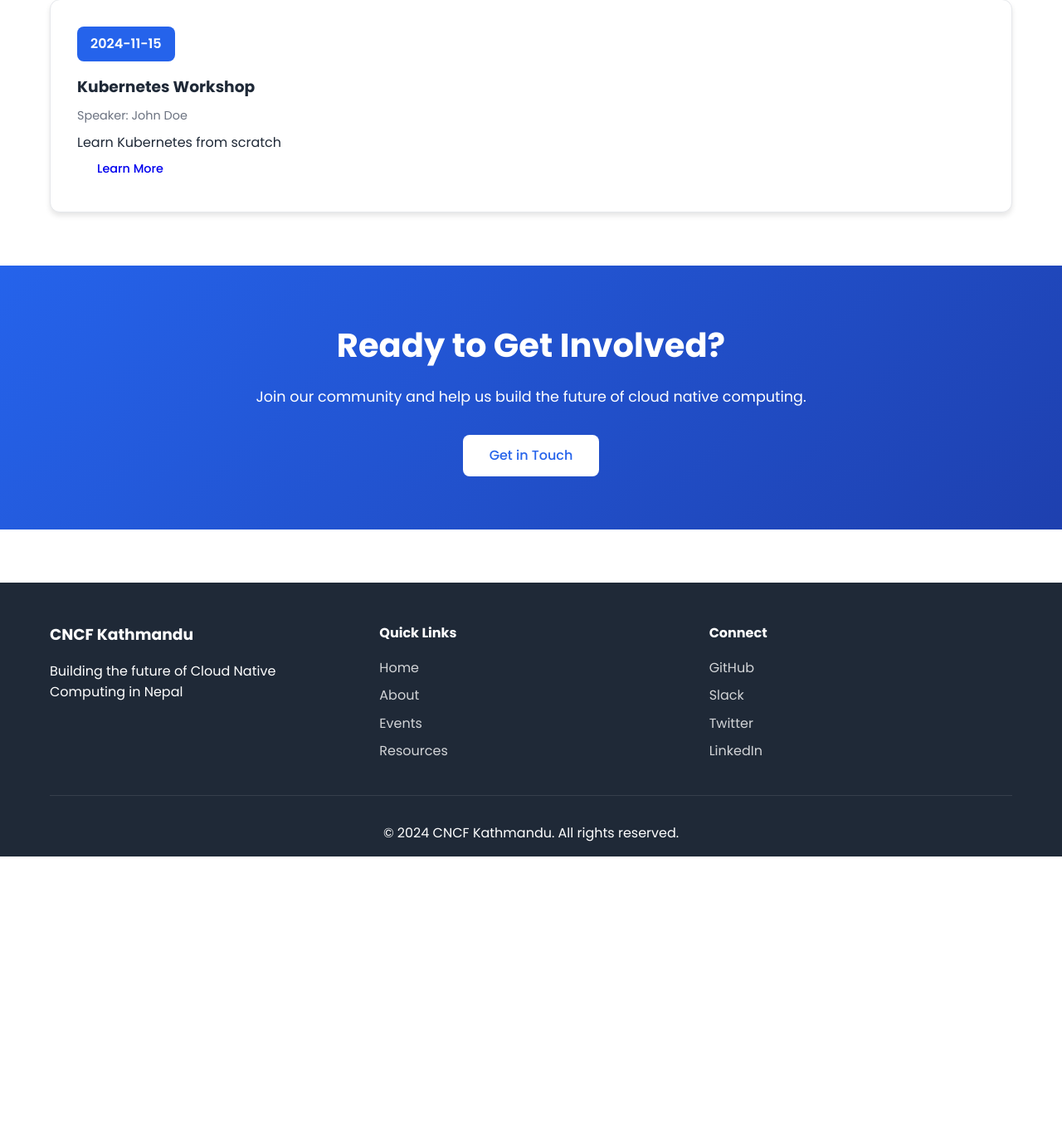
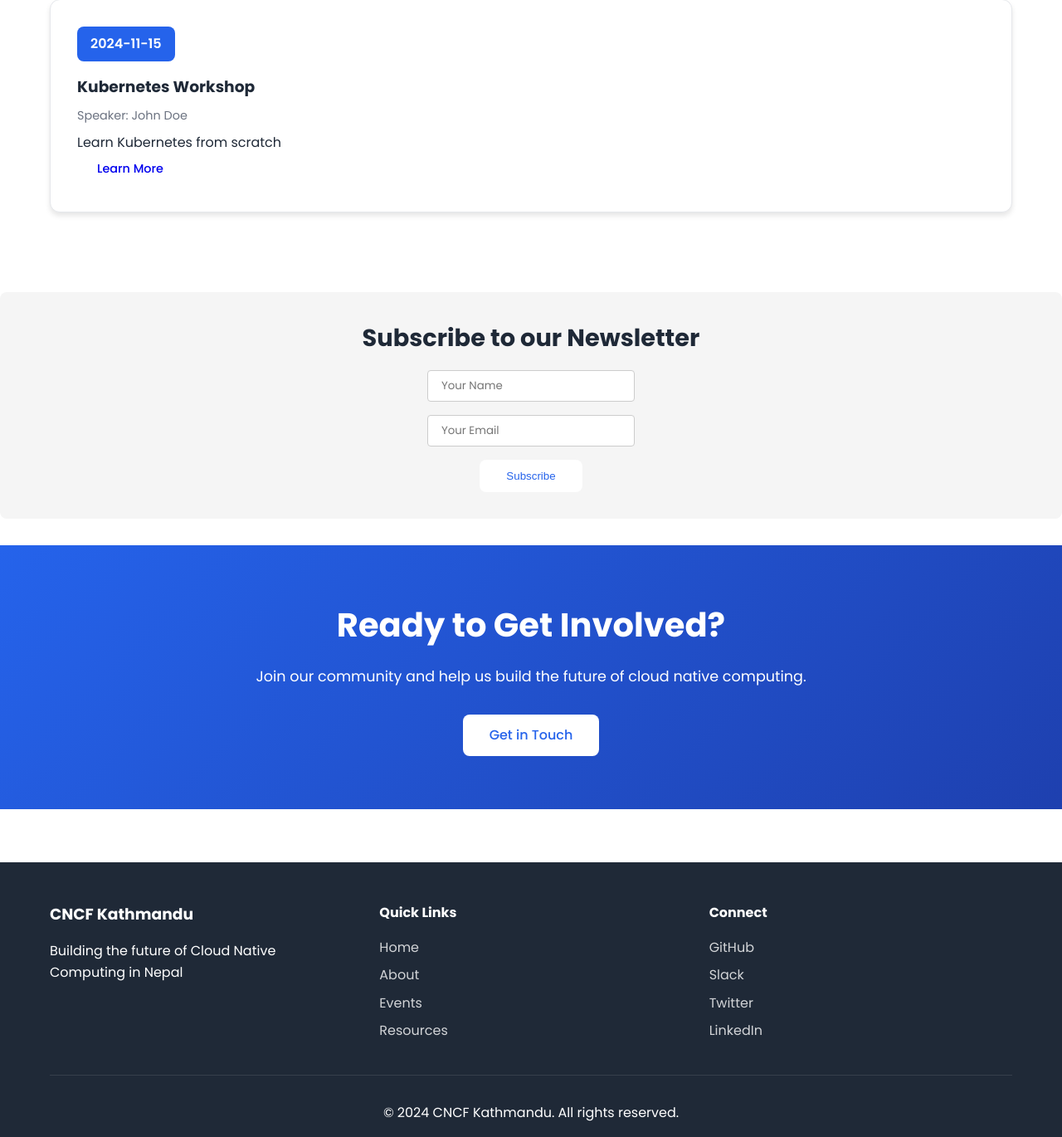
Before and after one commit to CNCF-Kathmandu/CNCF-Kathmandu, a FastAPI app: page / in a window 1280 px wide. Shown: the part 1216-2586 px from the top of the page at 83% size. Before the commit the page ends 2248 px from the top, so only its background shows below. Run offline with FastAPI, Linux system fonts and the light colour scheme.

Commit message:
feat: add newsletter signup form to hero section (fix #9)

```diff
--- a/main.py
+++ b/main.py
@@ -40,6 +40,24 @@
         "community_name": "CNCF Kathmandu",
         "tagline": "Building the Future of Cloud Native Computing",
         "upcoming_events": [e for e in events_db if e["status"] == "upcoming"][:3]
+    }
+    return templates.TemplateResponse("index.html", context)
+
+
+@app.post("/subscribe", response_class=HTMLResponse)
+async def subscribe(request: Request, name: str = Form(...), email: str = Form(...)):
+    """
+    Handles newsletter signup form submissions.
+    Currently just displays a confirmation message.
+    """
+    # In production, this would save to a database or mailing list
+    context = {
+        "request": request,
+        "title": "CNCF Kathmandu - Home",
+        "community_name": "CNCF Kathmandu",
+        "tagline": "Building the Future of Cloud Native Computing",
+        "upcoming_events": [e for e in events_db if e["status"] == "upcoming"][:3],
+        "message": f"Thank you {name}! You've been subscribed with {email}."
     }
     return templates.TemplateResponse("index.html", context)
 
--- a/static/css/style.css
+++ b/static/css/style.css
@@ -31,6 +31,39 @@
     margin: 0 auto;
     padding: 0 20px;
 }
+
+
+.newsletter {
+    background-color: #f5f5f5;
+    padding: 2rem;
+    margin: 2rem 0;
+    text-align: center;
+    border-radius: 8px;
+}
+
+.newsletter h2 {
+    margin-bottom: 1rem;
+    font-size: 1.8rem;
+}
+
+.newsletter .form-group {
+    margin-bottom: 1rem;
+}
+
+.newsletter .form-input {
+    padding: 0.5rem 1rem;
+    width: 250px;
+    max-width: 100%;
+    border: 1px solid #ccc;
+    border-radius: 4px;
+}
+
+.newsletter-message {
+    margin-top: 1rem;
+    font-weight: bold;
+    color: green;
+}
+
 
 /* Navigation */
 .navbar {
--- a/templates/index.html
+++ b/templates/index.html
@@ -6,7 +6,8 @@
         <div class="hero-content">
             <h1>Welcome to CNCF Kathmandu</h1>
             <p class="tagline">{{ tagline }}</p>
-            <p class="hero-description">Join us in exploring cloud native technologies, Kubernetes, microservices, and modern software architecture.</p>
+            <p class="hero-description">Join us in exploring cloud native technologies, Kubernetes, microservices, and
+                modern software architecture.</p>
             <div class="hero-buttons">
                 <a href="/events" class="btn btn-primary">View Upcoming Events</a>
                 <a href="/about" class="btn btn-secondary">Learn More</a>
@@ -14,6 +15,7 @@
         </div>
     </div>
 </section>
+
 
 <section class="features">
     <div class="container">
@@ -57,6 +59,27 @@
 </section>
 {% endif %}
 
+
+<!-- Newsletter Signup Form -->
+<section class="newsletter">
+    <div class="container">
+        <h2>Subscribe to our Newsletter</h2>
+        <form action="/subscribe" method="post" class="newsletter-form">
+            <div class="form-group">
+                <input type="text" name="name" placeholder="Your Name" class="form-input" required>
+            </div>
+            <div class="form-group">
+                <input type="email" name="email" placeholder="Your Email" class="form-input" required>
+            </div>
+            <button type="submit" class="btn btn-primary">Subscribe</button>
+        </form>
+        {% if message %}
+        <p class="newsletter-message">{{ message }}</p>
+        {% endif %}
+    </div>
+</section>
+
+
 <section class="cta">
     <div class="container">
         <h2>Ready to Get Involved?</h2>
```
